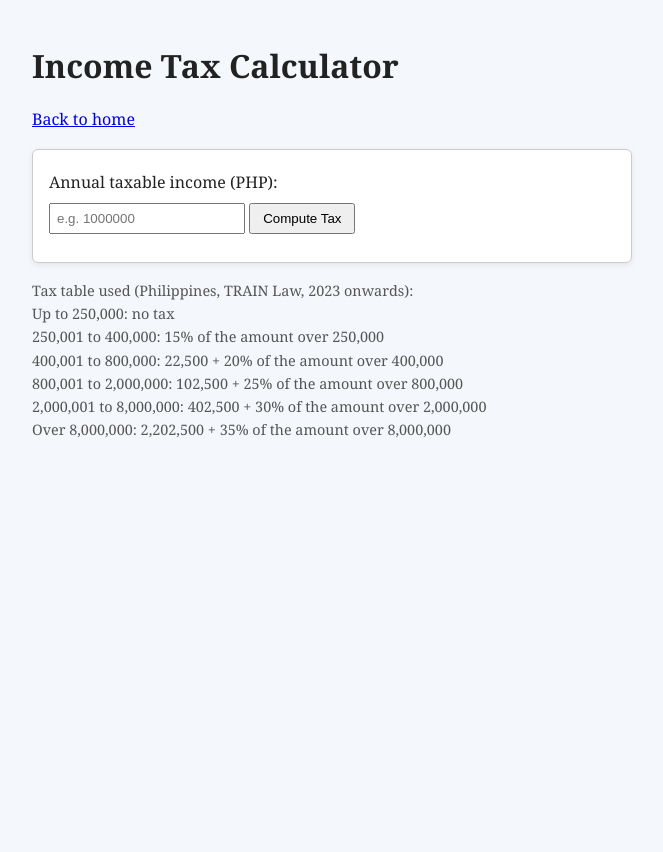
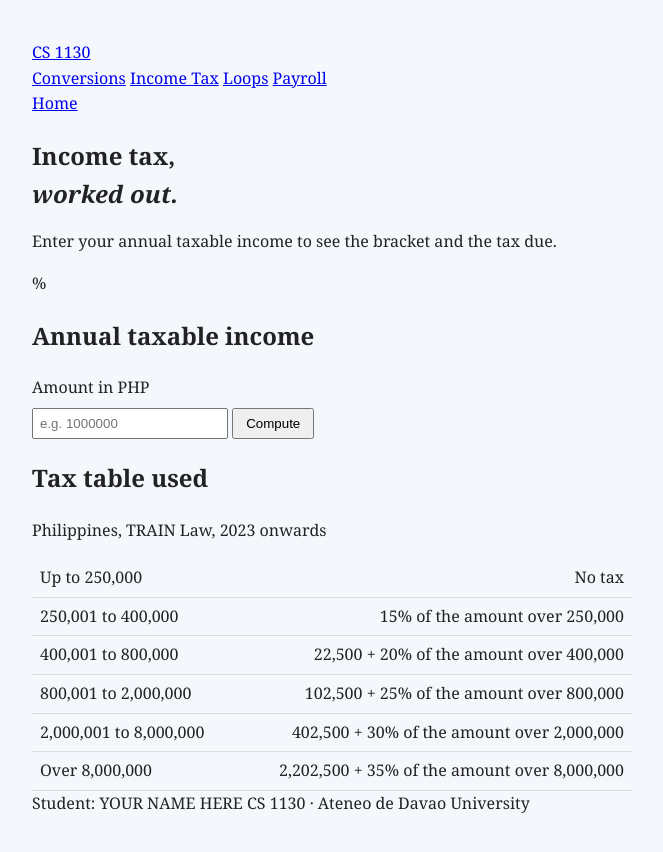
Before and after one commit to jdelfin08/cs1130-computing, a plain HTML site: page assignment2.html in a window 1280 px wide. Shown: the whole page, without its empty margins (308-971 px from the left). Before the commit the page ends 800 px from the top, so only its background shows below. Drawn offline with Linux system fonts and the light colour scheme.

Commit message:
Refactor HTML structure for Income Tax Calculator

```diff
--- a/assignment2.html
+++ b/assignment2.html
@@ -6,28 +6,56 @@
   <title>Assignment #2 – Income Tax Calculator</title>
   <link rel="stylesheet" href="style.css">
 </head>
-<body>
-  <h1>Income Tax Calculator</h1>
-  <p><a href="index.html">Back to home</a></p>
+<body class="p2">
+  <div class="wrap">
+    <header class="topbar">
+      <a class="brand" href="index.html">CS 1130</a>
+      <nav class="pill">
+        <a href="assignment1.html">Conversions</a>
+        <a class="active" href="assignment2.html">Income Tax</a>
+        <a href="assignment3.html">Loops</a>
+        <a href="assignment4.html">Payroll</a>
+      </nav>
+      <a class="btn dark" href="index.html">Home</a>
+    </header>
 
-  <div class="box">
-    <label for="income">Annual taxable income (PHP):</label>
-    <input type="number" id="income" placeholder="e.g. 1000000">
-    <button onclick="computeTax()">Compute Tax</button>
-    <p class="error" id="error"></p>
+    <main>
+      <section class="page-head">
+        <h1>Income tax,<br><em>worked out.</em></h1>
+        <p>Enter your annual taxable income to see the bracket and the tax due.</p>
+      </section>
+
+      <div class="panel">
+        <div class="panel-head"><span class="icon">%</span><h2>Annual taxable income</h2></div>
+        <label for="income">Amount in PHP</label>
+        <div class="row">
+          <input type="number" id="income" placeholder="e.g. 1000000">
+          <button class="btn dark" onclick="computeTax()">Compute</button>
+        </div>
+        <p class="error" id="error"></p>
+      </div>
+
+      <div class="panel" id="resultBox"></div>
+
+      <div class="panel">
+        <h2>Tax table used</h2>
+        <p class="muted">Philippines, TRAIN Law, 2023 onwards</p>
+        <table>
+          <tr><td>Up to 250,000</td><td>No tax</td></tr>
+          <tr><td>250,001 to 400,000</td><td>15% of the amount over 250,000</td></tr>
+          <tr><td>400,001 to 800,000</td><td>22,500 + 20% of the amount over 400,000</td></tr>
+          <tr><td>800,001 to 2,000,000</td><td>102,500 + 25% of the amount over 800,000</td></tr>
+          <tr><td>2,000,001 to 8,000,000</td><td>402,500 + 30% of the amount over 2,000,000</td></tr>
+          <tr><td>Over 8,000,000</td><td>2,202,500 + 35% of the amount over 8,000,000</td></tr>
+        </table>
+      </div>
+    </main>
+
+    <footer class="foot">
+      <span>Student: YOUR NAME HERE</span>
+      <span>CS 1130 &middot; Ateneo de Davao University</span>
+    </footer>
   </div>
-
-  <div class="box" id="resultBox"></div>
-
-  <p class="note">
-    Tax table used (Philippines, TRAIN Law, 2023 onwards):<br>
-    Up to 250,000: no tax<br>
-    250,001 to 400,000: 15% of the amount over 250,000<br>
-    400,001 to 800,000: 22,500 + 20% of the amount over 400,000<br>
-    800,001 to 2,000,000: 102,500 + 25% of the amount over 800,000<br>
-    2,000,001 to 8,000,000: 402,500 + 30% of the amount over 2,000,000<br>
-    Over 8,000,000: 2,202,500 + 35% of the amount over 8,000,000
-  </p>
 
   <script src="assignment2.js"></script>
 </body>
```
